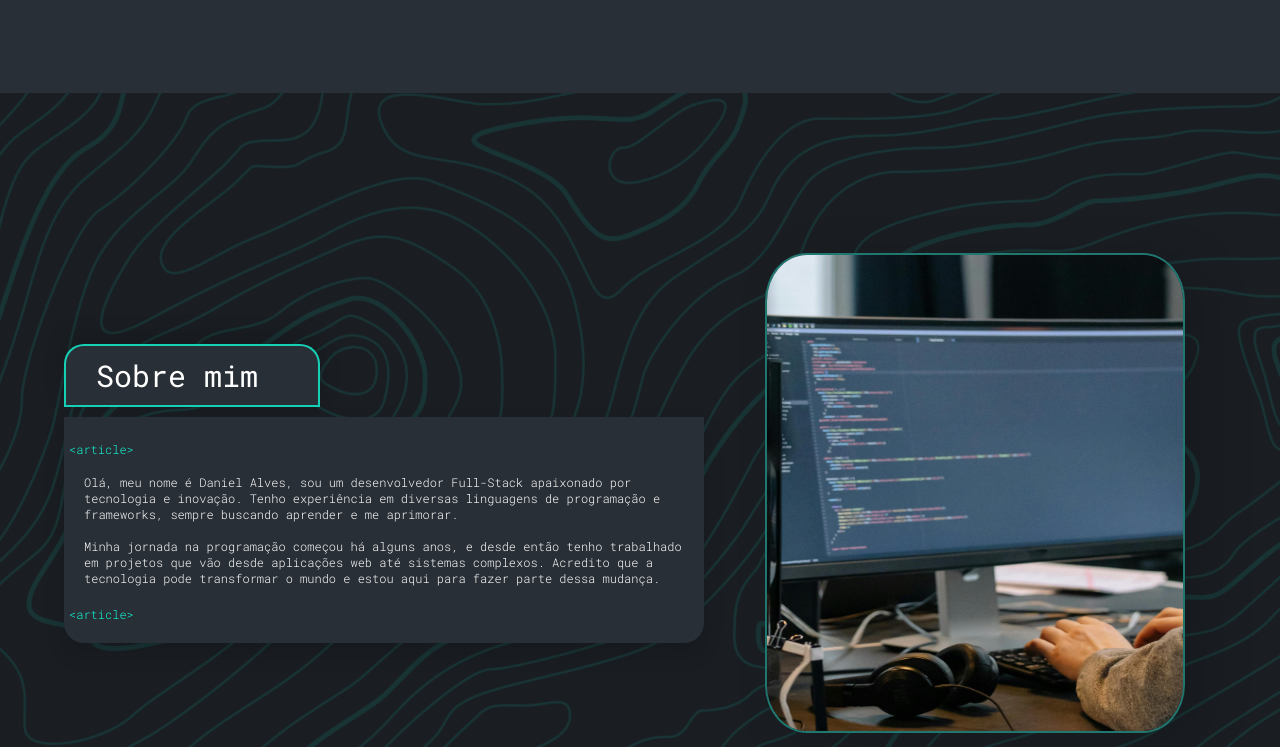
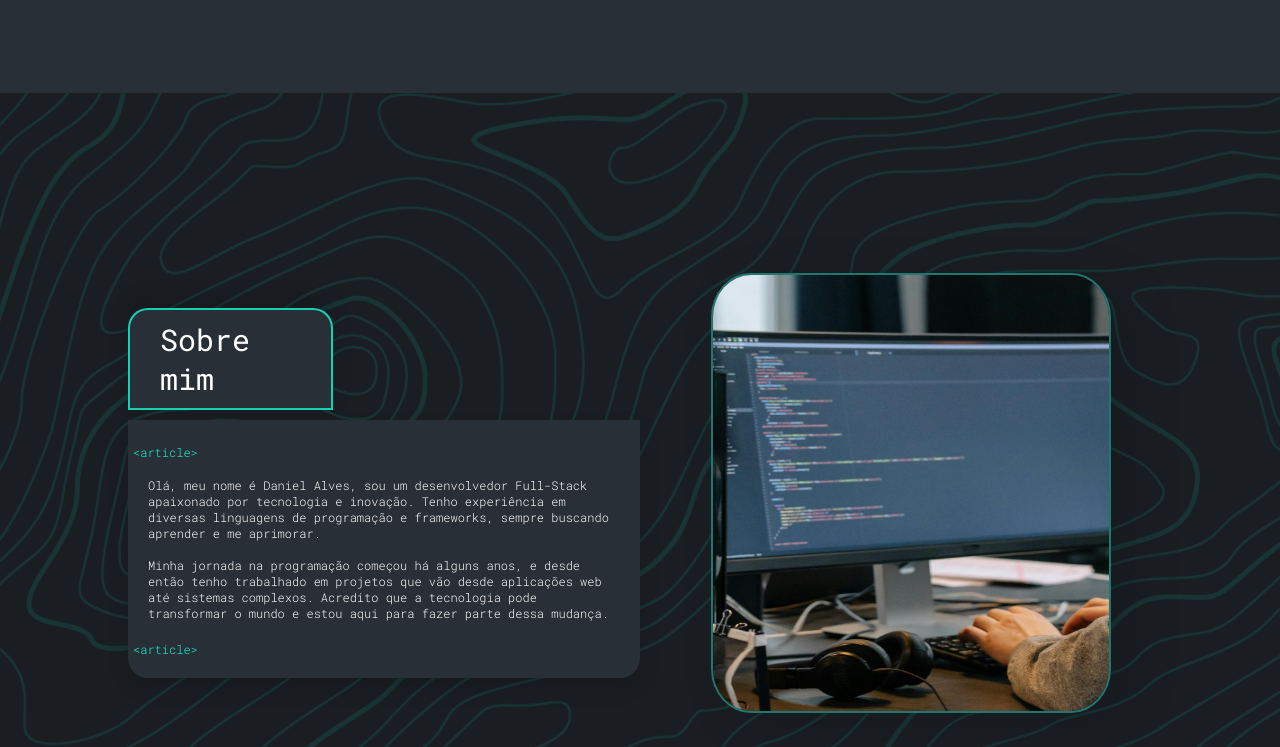
Before and after one commit to Daniellz8/portfolio-dan, a plain HTML site: page index.html in a window 1280 px wide. Shown: the part 652-1399 px from the top of the page. Drawn offline with Linux system fonts and the light colour scheme.

Commit message:
update style.css

```diff
--- a/style.css
+++ b/style.css
@@ -383,7 +383,7 @@ section {
     display: flex;
     justify-content: center;
     flex-direction: column;
-    width: 50%;
+    width: 40%;
     background-color: transparent;
 }
 
@@ -413,8 +413,8 @@ section {
 }
 
 .foto-sobre-mim img {
-    width: 420px;
-    height: 480px;
+    width: 400px;
+    height: 440px;
     border-radius: 10%;
     border: #12f7d55c solid 2px;
     box-shadow: 20px 10px 50px rgba(0, 0, 0, 0.164);
```
